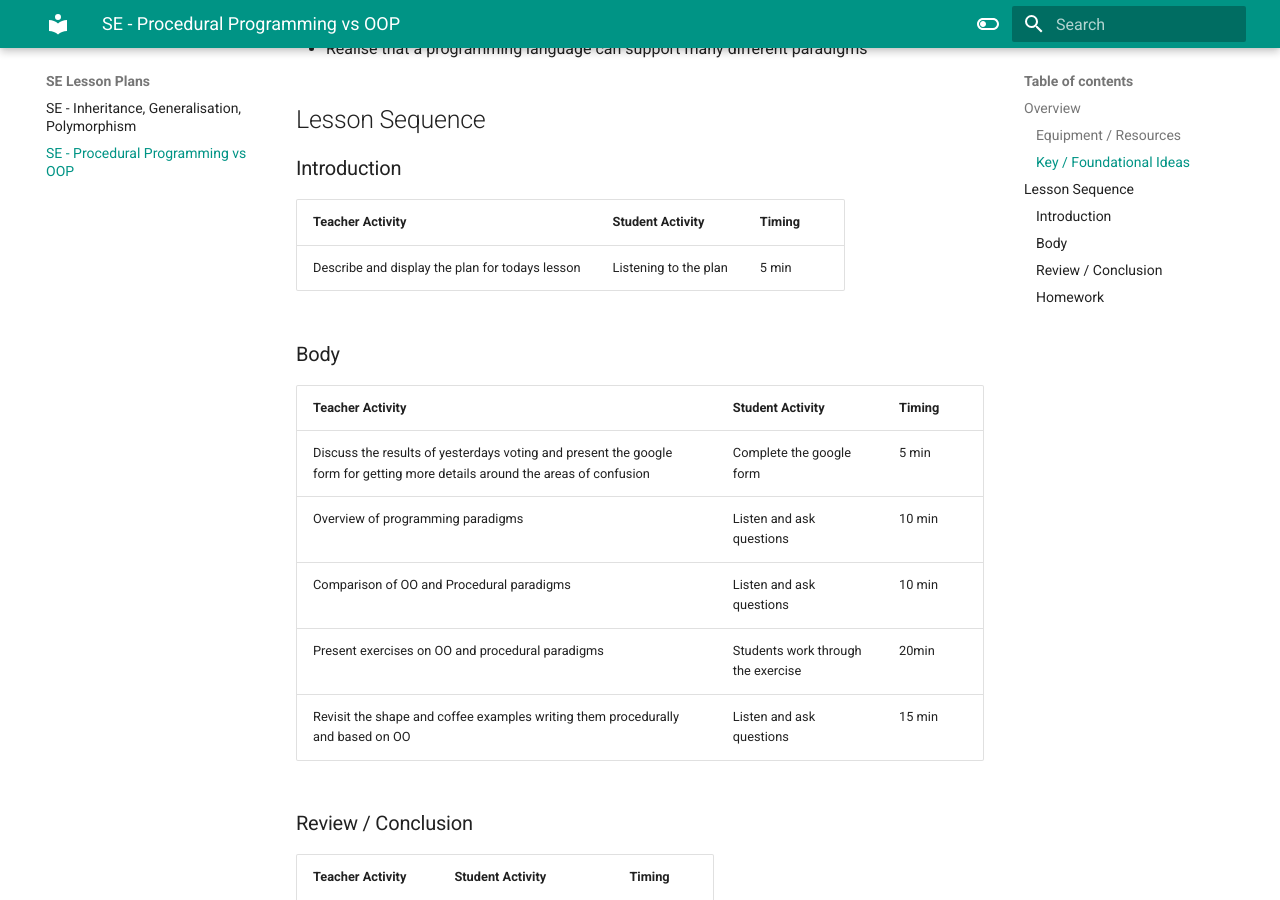
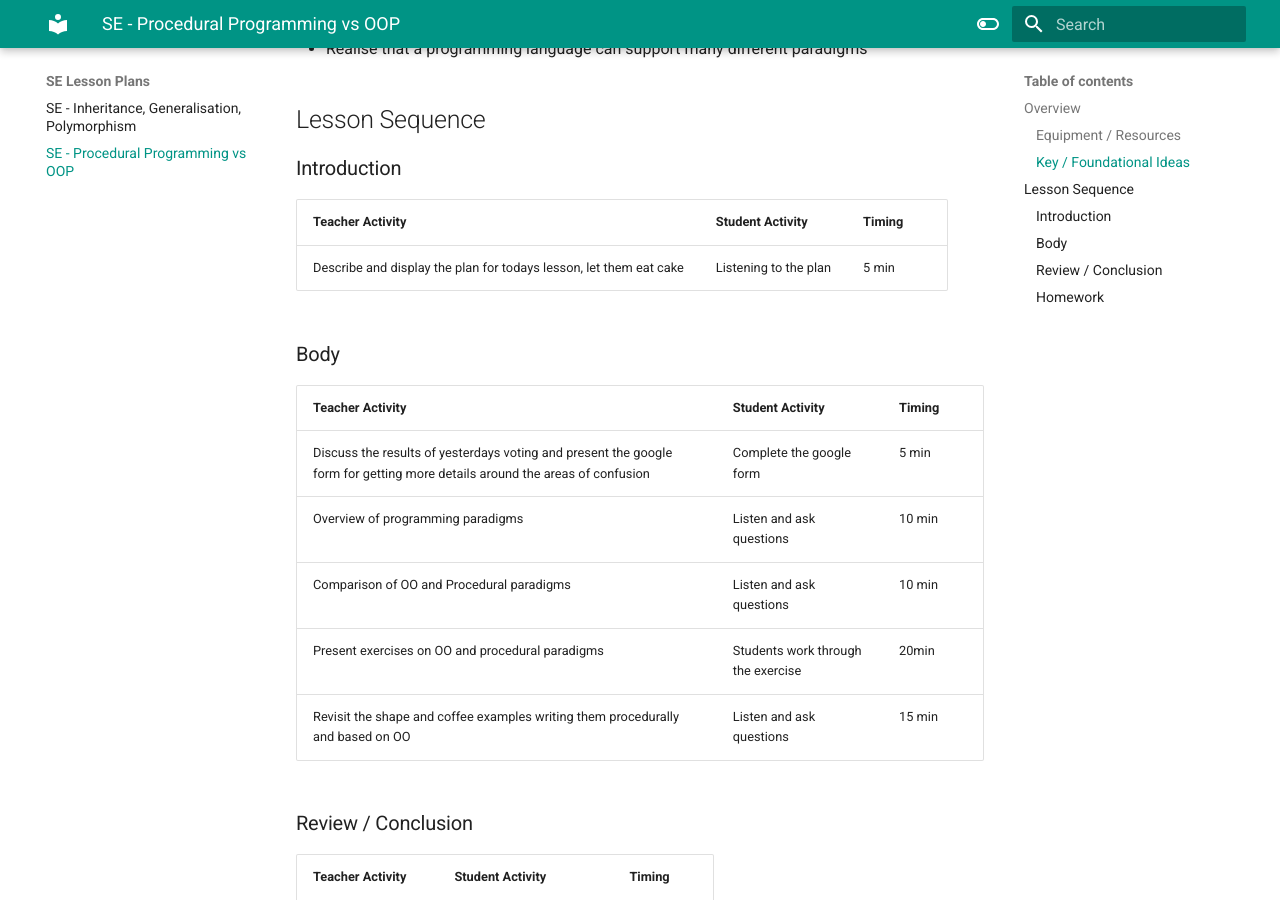
Before and after one commit to aaron-beverley-mq/edst8237-placement, an MkDocs documentation site: the page built from docs/LessonPlans/SE-Y11-20240522.md, in a window 1280 px wide and 900 px high, scrolled down 1135 px. Built offline with MkDocs 1.6.1 and Material for MkDocs 9.7.7, drawn with Linux system fonts in a browser that asks for light colours.

```diff
--- a/docs/LessonPlans/SE-Y11-20240522.md
+++ b/docs/LessonPlans/SE-Y11-20240522.md
@@ -28,7 +28,7 @@
 ### Introduction
 | Teacher Activity                                                               | Student Activity      | Timing |
 | ------------------------------------------------------------------------------ | --------------------- | ------ |
-| Describe and display the plan for todays lesson | Listening to the plan | 5 min  |
+| Describe and display the plan for todays lesson, let them eat cake | Listening to the plan | 5 min  |
 
 ### Body
 | Teacher Activity                                                                                                            | Student Activity                   | Timing |
```
